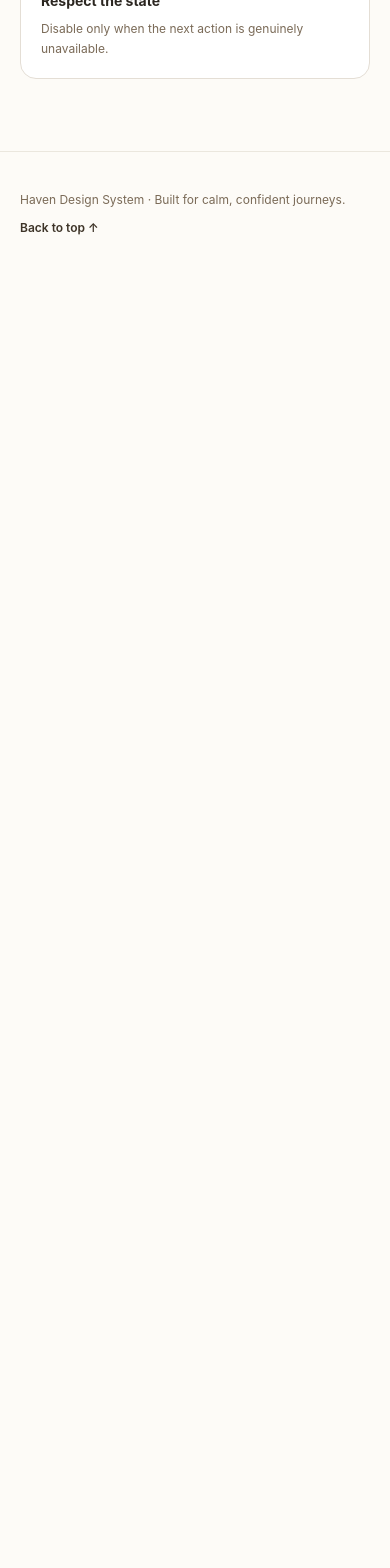
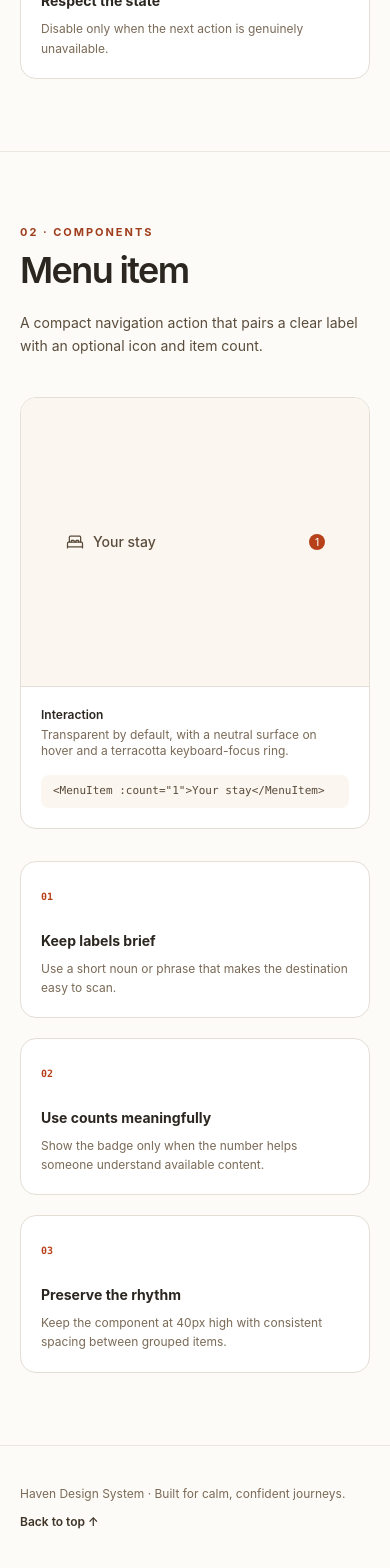
Before and after one commit to brandeth/Hotel-Booking-Confirmation-Page, a Nuxt app: page /design-system in a window 390 px wide. Shown: the part 8736-10304 px from the top of the page. Before the commit the page ends 9012 px from the top, so only its background shows below. Built offline with nearby package versions, Linux system fonts and the light colour scheme.

Commit message:
# Added MenuItem component

```diff
--- /dev/null
+++ b/app/components/MenuItem.vue
@@ -0,0 +1,40 @@
+<script setup lang="ts">
+withDefaults(defineProps<{
+  count?: number | string
+  type?: 'button' | 'submit' | 'reset'
+}>(), {
+  count: undefined,
+  type: 'button',
+})
+</script>
+
+<template>
+  <button
+    :type="type"
+    class="flex h-10 w-full items-center gap-2 rounded-lg border-0 bg-transparent px-3 py-2.5 text-sm font-medium leading-5 text-hb-neutral-700 transition-colors duration-200 ease-out hover:bg-hb-neutral-0 active:text-hb-neutral-900 focus-visible:bg-hb-neutral-0 focus-visible:outline-none focus-visible:shadow-[0_0_0_2px_var(--color-hb-neutral-100),0_0_0_4px_var(--color-hb-terracotta-600)] disabled:cursor-not-allowed disabled:opacity-50"
+  >
+    <span class="grid size-5 shrink-0 place-items-center" aria-hidden="true">
+      <slot name="icon">
+        <svg class="size-5" viewBox="0 0 20 20" fill="none" xmlns="http://www.w3.org/2000/svg">
+          <path d="M15.6559 10.0992V5.98738C15.6559 5.44113 15.6559 5.16801 15.5771 4.94907C15.4425 4.57517 15.1482 4.28082 14.7743 4.14621C14.5553 4.06738 14.2822 4.06738 13.7359 4.06738H6.2657C5.71946 4.06738 5.44634 4.06738 5.22739 4.14621C4.8535 4.28082 4.55914 4.57517 4.42453 4.94907C4.3457 5.16801 4.3457 5.44113 4.3457 5.98738V10.0992" stroke="currentColor" stroke-width="1.25" stroke-linecap="round" stroke-linejoin="round" />
+          <path d="M9.16667 10.0992V9.60092C9.16667 9.2595 9.16667 9.08875 9.11742 8.95192C9.03325 8.71825 8.84933 8.53425 8.61558 8.45017C8.47875 8.40092 8.30808 8.40092 7.96667 8.40092H7.45C7.10859 8.40092 6.93789 8.40092 6.80105 8.45017C6.56737 8.53425 6.3834 8.71825 6.29927 8.95192C6.25 9.08875 6.25 9.2595 6.25 9.60092V10.0992" stroke="currentColor" stroke-width="1.25" stroke-linecap="round" stroke-linejoin="round" />
+          <path d="M13.75 10.0992V9.60092C13.75 9.2595 13.75 9.08875 13.7007 8.95192C13.6166 8.71825 13.4326 8.53425 13.1989 8.45017C13.0621 8.40092 12.8914 8.40092 12.55 8.40092H12.0333C11.6919 8.40092 11.5212 8.40092 11.3844 8.45017C11.1506 8.53425 10.9667 8.71825 10.8826 8.95192C10.8333 9.08875 10.8333 9.2595 10.8333 9.60092V10.0992" stroke="currentColor" stroke-width="1.25" stroke-linecap="round" stroke-linejoin="round" />
+          <path d="M17.5 15.9326V12.0192C17.5 11.473 17.5 11.1999 17.4212 10.981C17.2866 10.6071 16.9922 10.3127 16.6183 10.1781C16.3993 10.0992 16.1262 10.0992 15.58 10.0992H4.42C3.87375 10.0992 3.60063 10.0992 3.38168 10.1781C3.00779 10.3127 2.71343 10.6071 2.57882 10.981C2.5 11.1999 2.5 11.473 2.5 12.0192V15.9326" stroke="currentColor" stroke-width="1.25" stroke-linecap="round" stroke-linejoin="round" />
+          <path d="M2.5 14.9008H17.5" stroke="currentColor" stroke-width="1.25" stroke-linecap="round" stroke-linejoin="round" />
+        </svg>
+      </slot>
+    </span>
+
+    <span class="min-w-0 flex-1 truncate text-left">
+      <slot />
+    </span>
+
+    <span
+      v-if="count !== undefined"
+      class="grid size-4 shrink-0 place-items-center rounded-full bg-hb-terracotta-600 text-[10px] font-medium leading-none text-hb-neutral-100"
+      :aria-label="`${count} item${String(count) === '1' ? '' : 's'}`"
+    >
+      {{ count }}
+    </span>
+  </button>
+</template>
--- a/app/pages/design-system.vue
+++ b/app/pages/design-system.vue
@@ -94,7 +94,7 @@ const spacingTokens = [
             <p class="mb-3 text-[11px] font-semibold uppercase tracking-[0.18em] text-hb-neutral-600">Components</p>
             <ul class="space-y-1 text-sm">
               <li><a class="nav-link" href="#button">Button</a></li>
-              <li><span class="block px-3 py-2 text-hb-neutral-600/60">More soon</span></li>
+              <li><a class="nav-link" href="#menu-item">Menu item</a></li>
             </ul>
           </div>
         </nav>
@@ -271,6 +271,49 @@ const spacingTokens = [
           </div>
         </section>
 
+        <section id="menu-item" class="section-block border-t border-hb-neutral-400/70">
+          <div class="section-heading">
+            <div>
+              <p class="eyebrow">02 · Components</p>
+              <h2 class="section-title">Menu item</h2>
+            </div>
+            <p class="section-description">A compact navigation action that pairs a clear label with an optional icon and item count.</p>
+          </div>
+
+          <div class="mt-10 overflow-hidden rounded-2xl border border-hb-neutral-400 bg-hb-neutral-0">
+            <div class="grid min-h-72 place-items-center bg-hb-neutral-100 p-8">
+              <div class="w-full max-w-72">
+                <MenuItem :count="1">Your stay</MenuItem>
+              </div>
+            </div>
+            <div class="border-t border-hb-neutral-400 p-5 sm:flex sm:items-center sm:justify-between">
+              <div>
+                <p class="text-xs font-semibold">Interaction</p>
+                <p class="mt-1 text-xs text-hb-neutral-600">Transparent by default, with a neutral surface on hover and a terracotta keyboard-focus ring.</p>
+              </div>
+              <code class="mt-4 block rounded-lg bg-hb-neutral-100 px-3 py-2 font-mono text-[11px] text-hb-neutral-700 sm:mt-0">&lt;MenuItem :count=&quot;1&quot;&gt;Your stay&lt;/MenuItem&gt;</code>
+            </div>
+          </div>
+
+          <div class="mt-8 grid gap-5 sm:grid-cols-3">
+            <article class="guideline-card">
+              <span class="guideline-number">01</span>
+              <h3>Keep labels brief</h3>
+              <p>Use a short noun or phrase that makes the destination easy to scan.</p>
+            </article>
+            <article class="guideline-card">
+              <span class="guideline-number">02</span>
+              <h3>Use counts meaningfully</h3>
+              <p>Show the badge only when the number helps someone understand available content.</p>
+            </article>
+            <article class="guideline-card">
+              <span class="guideline-number">03</span>
+              <h3>Preserve the rhythm</h3>
+              <p>Keep the component at 40px high with consistent spacing between grouped items.</p>
+            </article>
+          </div>
+        </section>
+
         <footer class="border-t border-hb-neutral-400/70 px-5 py-10 sm:px-10 xl:px-16">
           <div class="flex flex-col gap-3 text-xs text-hb-neutral-600 sm:flex-row sm:items-center sm:justify-between">
             <p>Haven Design System · Built for calm, confident journeys.</p>
```
